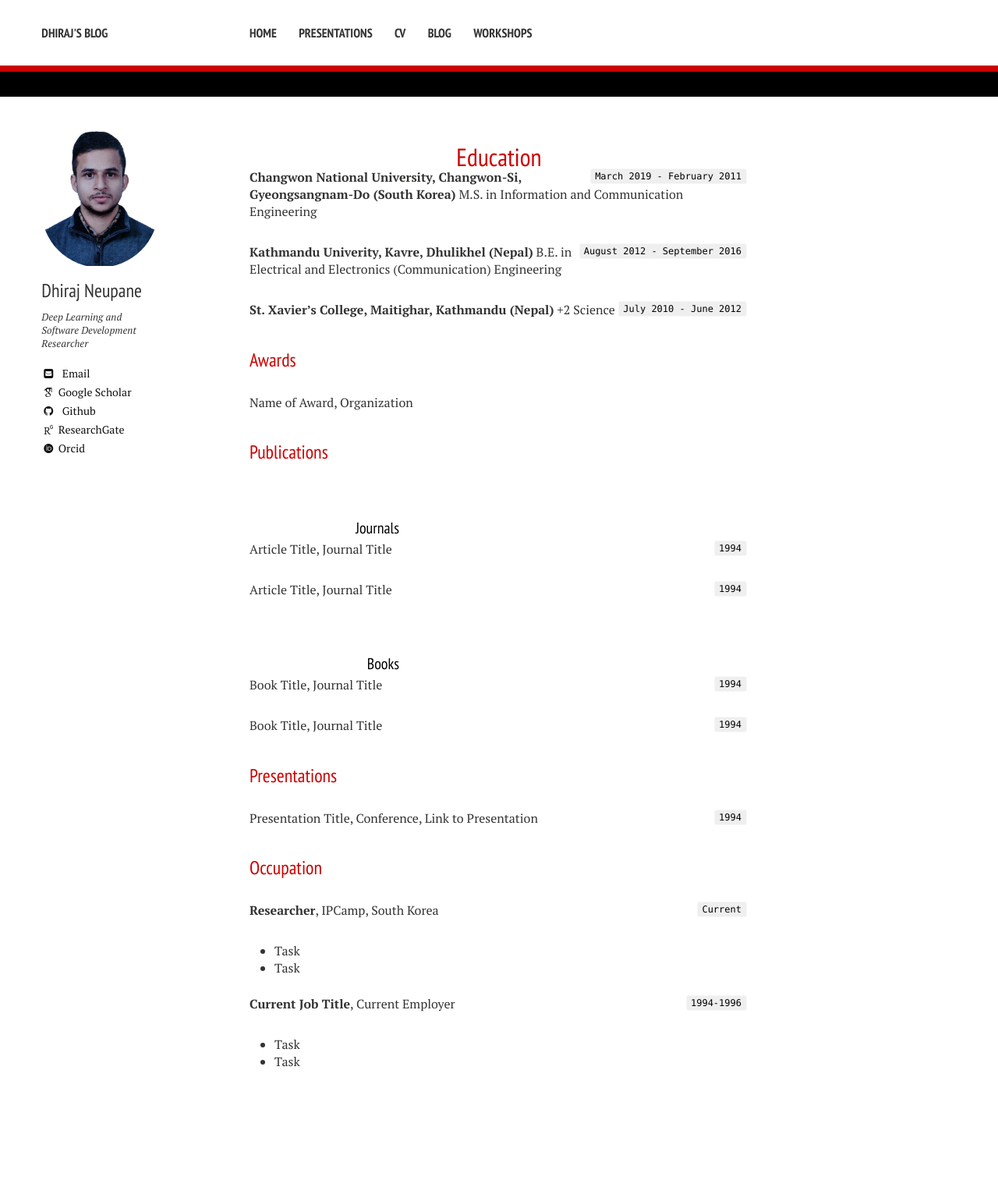
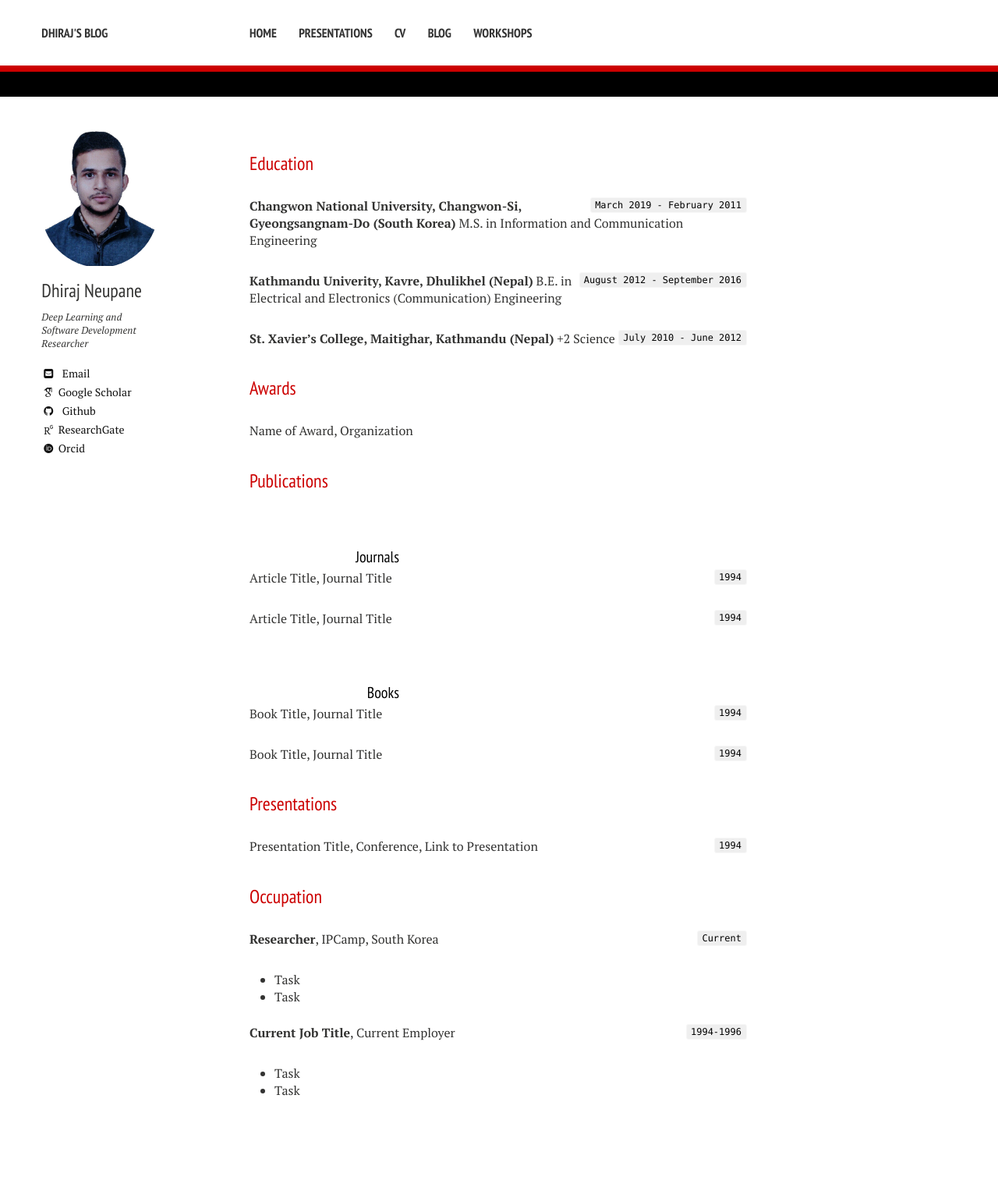
Before and after one commit to PIjarihd/dhirajneupane.github.io, a Jekyll site: the page built from cv.md, in a window 1280 px wide. Shown: the whole page at 78% size. Built offline with Jekyll 4.4.1, drawn with Linux system fonts in a browser that asks for light colours; nearby versions of some CDN libraries; some web fonts are replaced; before the commit the page ends 1476 px from its top, so only the background shows below that.

Commit message:
Update cv.md

```diff
--- a/cv.md
+++ b/cv.md
@@ -5,7 +5,7 @@ layout: resume
 
 #Current Position Description -->
 
-# Education
+## Education
 
 `March 2019 - February 2011`
 __Changwon National University, Changwon-Si, Gyeongsangnam-Do (South Korea)__
```
